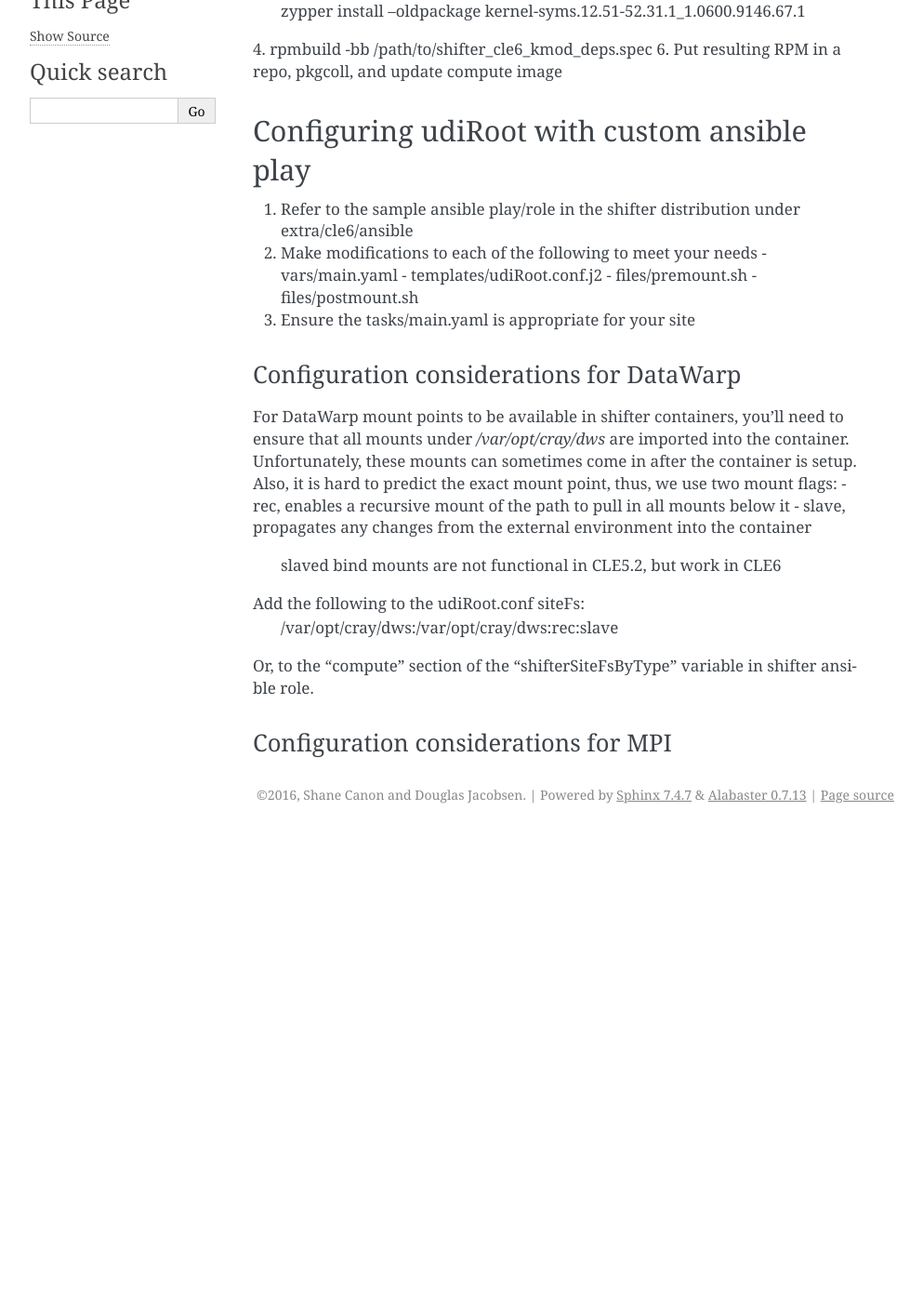
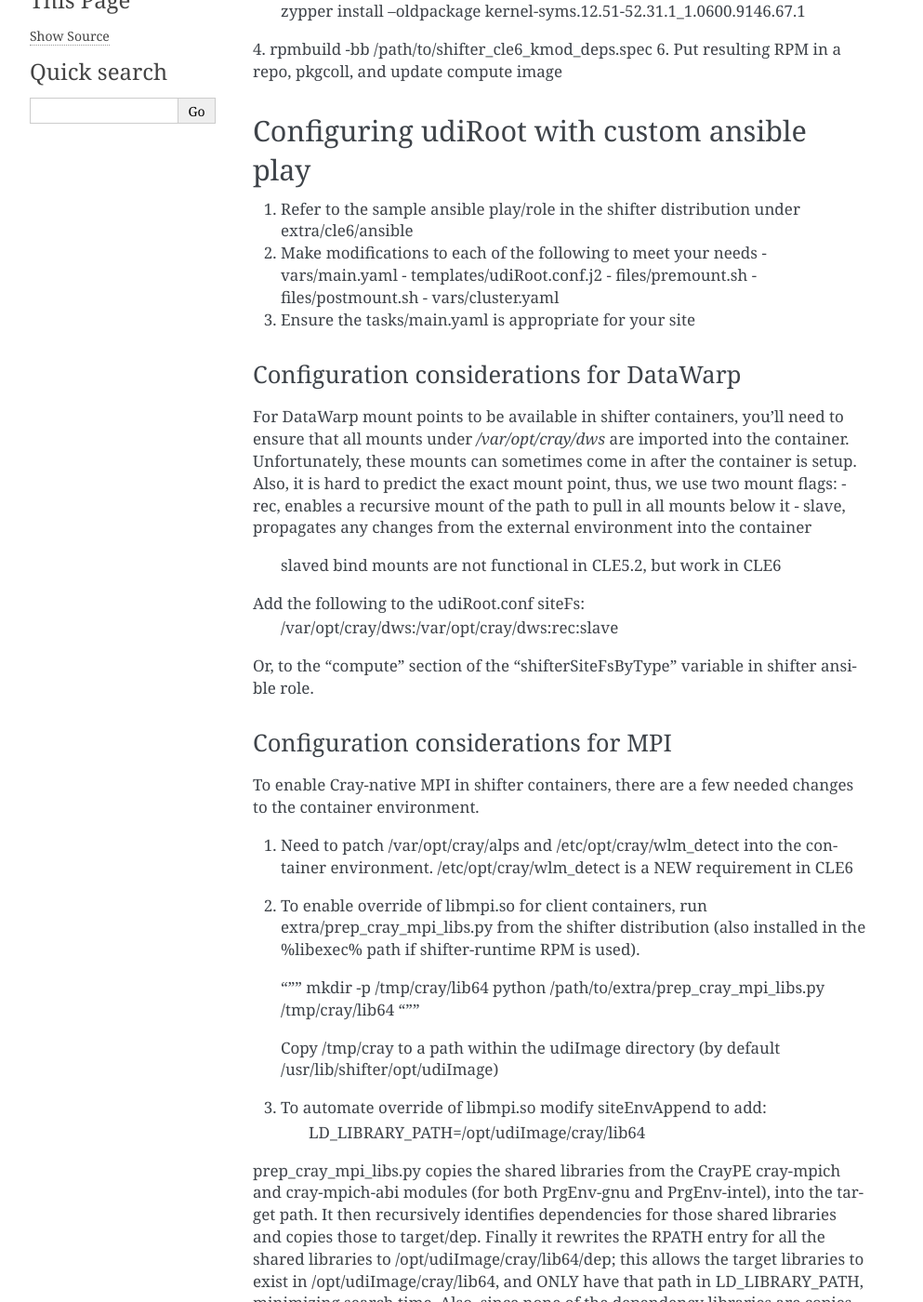
Before and after one commit to NERSC/shifter, a Sphinx documentation site: the page built from doc/install/cle6.rst, in a window 1280 px wide and 1400 px high, scrolled down 353 px. Shown: the whole window at 93% size, without its empty margins (148-1141 px from the left). Built offline with Sphinx 7.4.7, drawn with Linux system fonts in a browser that asks for light colours; before the commit the page ends 1247 px from its top, so only the background shows below that; some of the changed text lies outside the part shown.

Commit message:
add more cle6 docs, in particular for mpi

```diff
--- a/doc/install/cle6.rst
+++ b/doc/install/cle6.rst
@@ -23,6 +23,7 @@ Configuring udiRoot with custom ansible play
    - templates/udiRoot.conf.j2
    - files/premount.sh
    - files/postmount.sh
+   - vars/cluster.yaml
 3. Ensure the tasks/main.yaml is appropriate for your site
 
 
@@ -45,3 +46,35 @@ ansible role.
 
 Configuration considerations for MPI
 ++++++++++++++++++++++++++++++++++++
+To enable Cray-native MPI in shifter containers, there are a few needed changes
+to the container environment.
+
+1. Need to patch /var/opt/cray/alps and /etc/opt/cray/wlm_detect into the
+   container environment. /etc/opt/cray/wlm_detect is a NEW requirement in CLE6
+2. To enable override of libmpi.so for client containers, run
+   extra/prep_cray_mpi_libs.py from the shifter distribution (also installed in
+   the %libexec% path if shifter-runtime RPM is used).
+
+   """
+   mkdir -p /tmp/cray/lib64
+   python /path/to/extra/prep_cray_mpi_libs.py /tmp/cray/lib64
+   """
+
+   Copy /tmp/cray to a path within the udiImage directory (by default
+   /usr/lib/shifter/opt/udiImage)
+3. To automate override of libmpi.so modify siteEnvAppend to add:
+      LD_LIBRARY_PATH=/opt/udiImage/cray/lib64
+
+
+prep_cray_mpi_libs.py copies the shared libraries from the CrayPE cray-mpich
+and cray-mpich-abi modules (for both PrgEnv-gnu and PrgEnv-intel), into the
+target path.  It then recursively identifies dependencies for those shared
+libraries and copies those to target/dep.  Finally it rewrites the RPATH entry
+for all the shared libraries to /opt/udiImage/cray/lib64/dep; this allows the
+target libraries to exist in /opt/udiImage/cray/lib64, and ONLY have that path
+in LD_LIBRARY_PATH, minimizing search time.  Also, since none of the dependency
+libraries are copies to /opt/udiImage/cray/lib64, but to
+/opt/udiImage/cray/lib64/dep, and those are accessed via the modified RPATH,
+there is minimal bleedthrough of the dependency libraries into the container
+environment.
+prep_cray_mpi_libs.py requires patchelf (https://nixos.org/patchelf.html).
```
